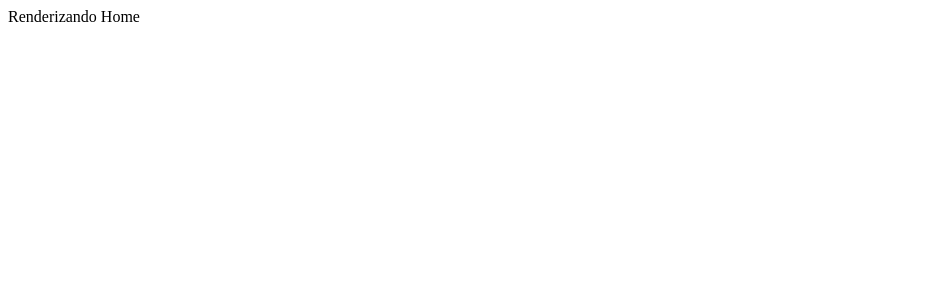
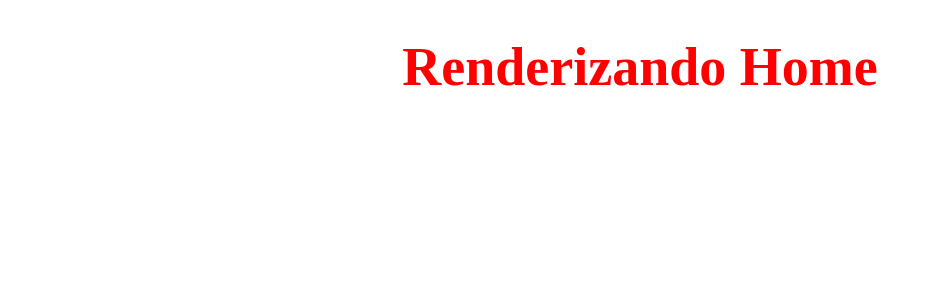
Before and after one commit to Adadezer/leaflet, a React (Create React App) app in the folder local_maps-Joao_Bibiano/frontend/: page / in a window 1280 px wide. Shown: the top 300 px of the page, without its empty margins (0-932 px from the left). Built offline with nearby package versions, Linux system fonts and the light colour scheme.

Commit message:
style: :lipstick: instalação e teste do styled components

```diff
--- a/local_maps-Joao_Bibiano/frontend/package.json
+++ b/local_maps-Joao_Bibiano/frontend/package.json
@@ -44,5 +44,8 @@
       "last 1 firefox version",
       "last 1 safari version"
     ]
+  },
+  "devDependencies": {
+    "@types/styled-components": "^5.1.26"
   }
 }
--- a/local_maps-Joao_Bibiano/frontend/src/components/HomeComponent.tsx
+++ b/local_maps-Joao_Bibiano/frontend/src/components/HomeComponent.tsx
@@ -1,8 +1,9 @@
 import React from 'react'
+import {Title} from './styles'
 
 function Home() {
   return (
-    <div>Renderizando Home</div>
+    <Title>Renderizando Home</Title>
   )
 }
 
--- /dev/null
+++ b/local_maps-Joao_Bibiano/frontend/src/components/styles.ts
@@ -0,0 +1,8 @@
+import styled from "styled-components";
+
+export const Title = styled.h1`
+  font-size: 54px;
+  padding-bottom: 50px;
+  text-align: center;
+  color: red;
+`;
```
Also changed, not shown: 1 other file (tests, documents, lock files or other folders).
